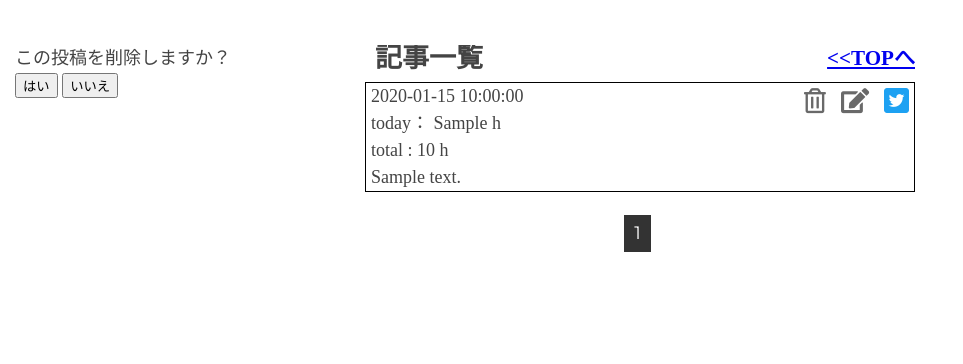
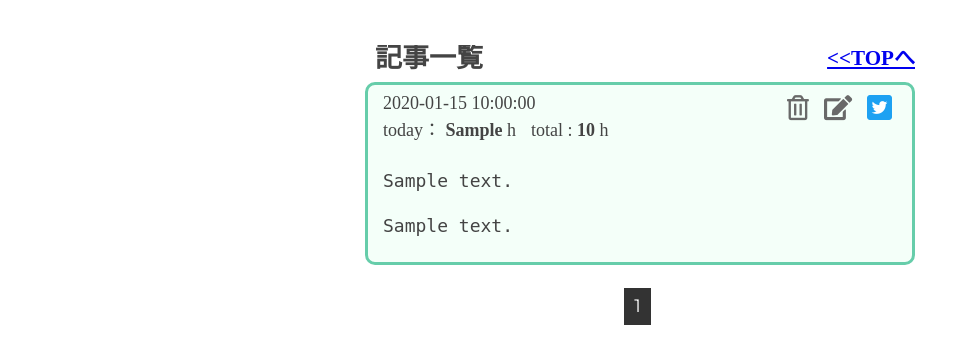
Before and after one commit to kiwatchi1991/-Study_Log-, a PHP site: page /article.php in a window 1280 px wide. Shown: the part 80-444 px from the top of the page, without its empty margins (0-963 px from the left). Run offline with PHP 8.4, Linux system fonts and the light colour scheme; tables that the repository leaves empty or names only in its code hold one stand-in row (values such as "Sample post"); some libraries are stand-ins or nearby versions.

Commit message:
Last commit

```diff
--- a/article.php
+++ b/article.php
@@ -61,14 +61,6 @@ if(!empty($dlt_flg)){
 // 削除ボタン押された時(終わり)
 
 
-//        DBへ接続
-//$dbh = dbConnect();
-
-//        DBからデータを取得
-//        1.テーブルにある全てのデータを取得するSQL文を、変数に格納
-
-
-
 
 // ページネーション
 //================================================================
@@ -115,6 +107,7 @@ require('head.php');
 ?>
 
 
+
 <body id="article">
 
 <?php
@@ -129,16 +122,6 @@ require('head.php');
 //        3.foreach文でデータベースより取得したデータを１行ずるループ処理（連想配列で取得したデータのうち、１行文が$rowに格納
   ?>
 
-<!--ポップアップ-->
-<section class="popup">
-  <div class="popup-overlay">
-  <p>この投稿を削除しますか？</p>
-  <input type="submit" class="btn" value="はい">
-  <input type="submit" class="btn" value="いいえ">
-  </div>
-</section>
-
-
 
 <section class="past">
     <div class="top-icon">
@@ -150,8 +133,9 @@ require('head.php');
     <?php
         foreach($dbProductData['data'] as $key => $val):
     ?>
-        <?php echo '<div class="panel-body '.$val['data_id'].' ">';        ?>
-            <div class="icon tweet">
+        <?php echo '<div class="panel-body '.$val['data_id'].' ">';       ?>
+
+                   <div class="icon tweet">
                 <?php
                 $int = (int)$val['data_id'];
                 Tweet($int);
@@ -160,20 +144,32 @@ require('head.php');
 <!--            編集アイコン-->
             <div class="icon edit"><a href="index.php<?php echo '?d_id='.$val['data_id']; ?>"><i class="fas fa-edit"></i></a></div>
 <!--            削除アイコン-->
-      <div class="icon delete"><a href="article.php<?php echo '?d_id='.$val['data_id']; ?>"><i class="far fa-trash-alt"></i></a></div>
+          <div class="icon delete">
+<!--           //aタグにコンフfァームメッセージ-->
+
+
+            <a href="article.php<?php echo '?d_id='.$val['data_id']; ?>" onclick="return confirm('<?php echo sanitize($val['date']); ?>\n<?php echo sanitize($val['today']); ?>\n<?php echo sanitize($val['total']); ?>\n<?php echo sanitize($val['contents']); ?>\n\nこの投稿を削除しますか？'); ">
+           <i class="far fa-trash-alt"></i></a></div>
 
             <div class="date">
                 <?php echo sanitize($val['date']); ?>
             </div>
-            <div class="today">
-                today： <?php echo sanitize($val['today']); ?> h
+
+            <div class="studied-time">
+              <div class="today">
+                today： <span class="hour"><?php echo sanitize($val['today']); ?></span> h
+              </div>
+              <div class="total">
+                total :   <span class="hour"><?php echo sanitize($val['total']); ?></span> h
+              </div>
             </div>
-            <div class="total">
-                total :   <?php echo sanitize($val['total']); ?> h
+
+            <div class="contents">
+              <pre><?php echo sanitize($val['contents']); ?></pre>
             </div>
-            <div class="contents">
-                <?php echo sanitize($val['contents']); ?>
-            </div>
+
+      <pre><?php echo sanitize($val['contents']); ?></pre>
+
         </div>
     <?php
         endforeach;
@@ -188,5 +184,13 @@ require('head.php');
 
 </section>
 
+<script>
+  let $a = $('.icon');
+
+  let myFunc = $a.textContent;
+
+  console.log(myFunc);
+</script>
+
     </body>
 </html>
--- a/footer.php
+++ b/footer.php
@@ -0,0 +1,6 @@
+<!-- スクリプト部分 -->
+<script type="text/javascript">
+
+
+
+</script>
--- a/function.php
+++ b/function.php
@@ -294,14 +294,14 @@ function Tweet($int){
 }
 
 
-
 //================================
 // その他
 //================================
 //サニタイズ
+
 function sanitize($str){
     return htmlspecialchars($str,ENT_QUOTES);
-}
+ }
 
 //フォーム入力保持
 function getFormData($str, $flg = false){
--- a/head.php
+++ b/head.php
@@ -12,45 +12,7 @@
     <script src="http://ajax.googleapis.com/ajax/libs/jquery/3.4.1/jquery.min.js" type="text/javascript" ></script>
     <script type="text/javascript" src="https://www.google.com/jsapi"></script>
 
-    <!-- スクリプト部分 -->
-    <script type="text/javascript">
-        google.load("visualization", "1", {packages:["columnchart"]});
-        google.setOnLoadCallback(drawChart);
 
-        function drawChart() {
-            var dataArray = [['Age','Weight']];
-            var df = $.Deferred();
-
-            $(function() {
-                $.ajax({
-                    url: 'man.json',
-                    dataType : 'json',
-                }).done(function(data){
-                    console.log("success");
-                    $(data.man).each(function(){
-                        var data_item = [this.age,this.weight];
-                        dataArray.push(data_item);
-                    });
-                    df.resolve();
-                }).fail(function(){
-                    console.log("error");
-                });
-            });
-
-            df.done(function(){
-                var chartdata = google.visualization.arrayToDataTable(dataArray);
-
-                var options = {
-                    title: 'Age vs. Weight comparison',
-                    hAxis: {title: 'Age', minValue: 0, maxValue: 15},
-                    vAxis: {title: 'Weight', minValue: 0, maxValue: 15},
-                    legend: 'none'
-                };
-                var chart = new google.visualization.ScatterChart(document.getElementById('chart_div'));
-                chart.draw(chartdata, options);
-            });
-        }
-    </script>
     </head>
 
 
--- a/style.css
+++ b/style.css
@@ -34,18 +34,6 @@ header h1 a img{
     height: inherit;
 }
 
-/*===============================-
-ポップアップ
-=================================*/
-.popup{
-  position: fixed;
-/*  visibility: hidden;*/
-}
-
-.popup active{
-  position: fixed;
-  visibility: visible;
-}
 
 
 /*===============================-
@@ -68,7 +56,7 @@ header h1 a img{
     border-radius: 5px;
 }
 
-.past .form .hour{
+#article .panel-list .hour{
 	font-weight: bold;
 }
 
@@ -163,17 +151,42 @@ section{
 }
 
 .panel-body{
-    border: solid 1px #000000;
-    margin-bottom: 5px;
-    padding-left: 5px;
+  margin-bottom: 5px;
+  background-color: #f4fff9;
+  border: 3px solid #66cdaa;
+  border-radius: 10px;
+  padding: 5px 15px;
 }
+
+.panel-body .studied-time{
+  height: 30px;
+}
+
+.panel-body .today{
+  float: left;
+
+}
+
+.panel-body .total{
+  float: left;
+  margin-left: 15px;
+
+}
+
+.panel-body .contents{
+
+  clear: both;
+  margin-top: 20px;
+
+}
+
 .panel-body .icon{
     display: inline;
     float: right;
     margin: 5px 5px 0 0;
 }
 
-#article a:visited{
+a:visited{
   color: #444;
 }
 
```
Also changed, not shown: index.php (+6 -43 lines), 1 other file.
